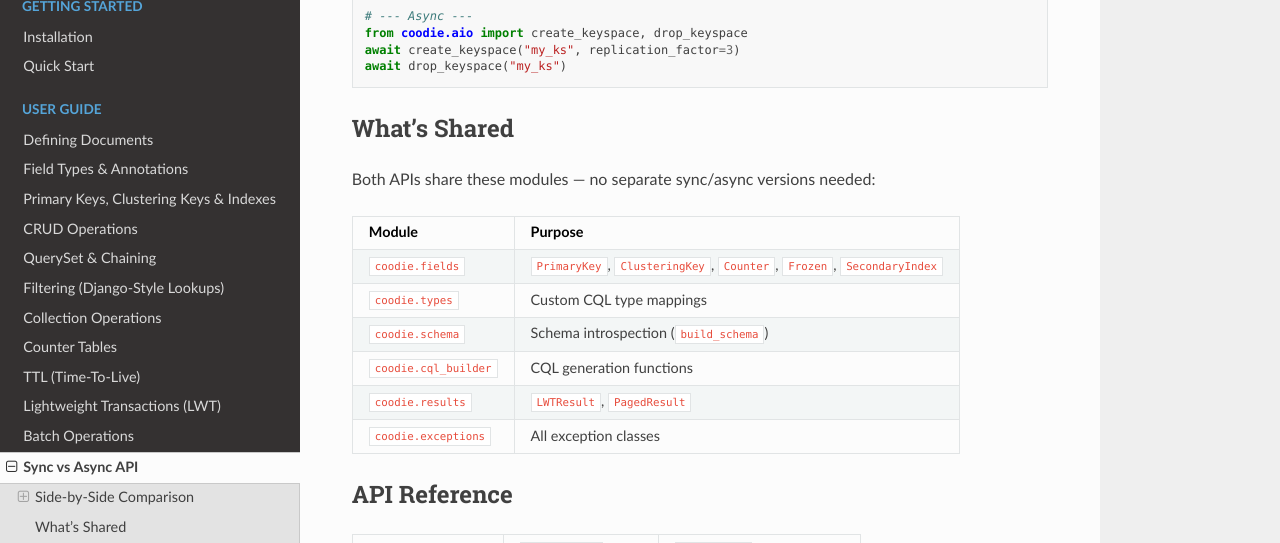
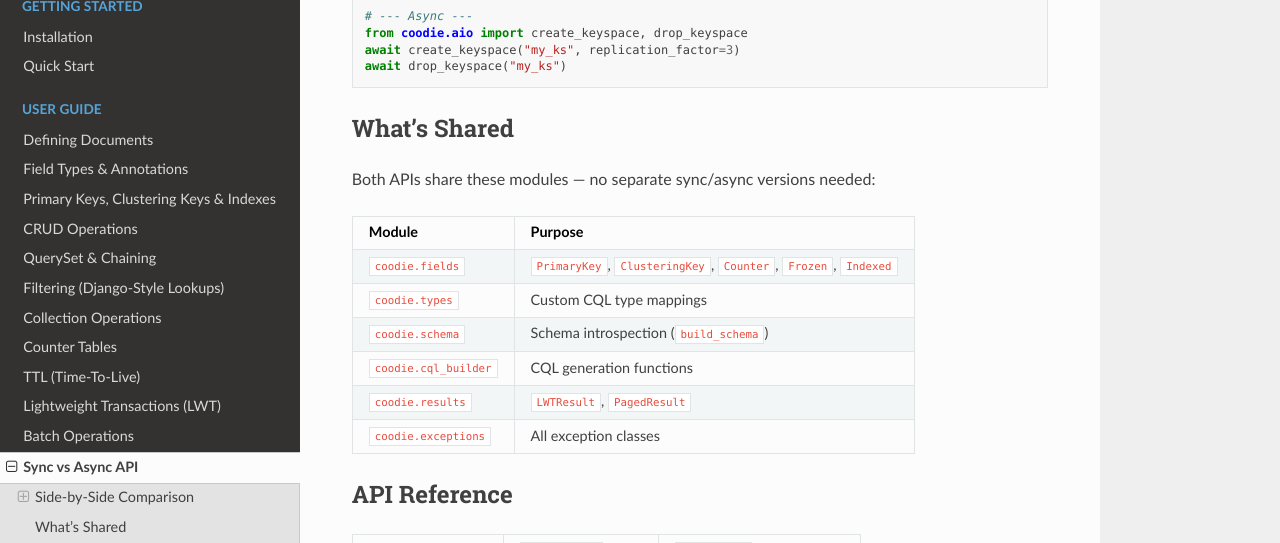
Before and after one commit to fruch/coodie, a Sphinx documentation site: the page built from docs/source/guide/sync-vs-async.md, in a window 1280 px wide and 900 px high, scrolled down 2464 px. Shown: the top 543 px of the window. Built offline with Sphinx 7.4.7 and the Read the Docs theme 3.1.0, drawn with Linux system fonts in a browser that asks for light colours.

Commit message:
docs(sync-vs-async): fix field name SecondaryIndex to Indexed
Co-authored-by: fruch <340979+fruch@users.noreply.github.com>

```diff
--- a/docs/source/guide/sync-vs-async.md
+++ b/docs/source/guide/sync-vs-async.md
@@ -137,7 +137,7 @@ Both APIs share these modules — no separate sync/async versions needed:
 
 | Module | Purpose |
 |--------|---------|
-| `coodie.fields` | `PrimaryKey`, `ClusteringKey`, `Counter`, `Frozen`, `SecondaryIndex` |
+| `coodie.fields` | `PrimaryKey`, `ClusteringKey`, `Counter`, `Frozen`, `Indexed` |
 | `coodie.types` | Custom CQL type mappings |
 | `coodie.schema` | Schema introspection (`build_schema`) |
 | `coodie.cql_builder` | CQL generation functions |
```
